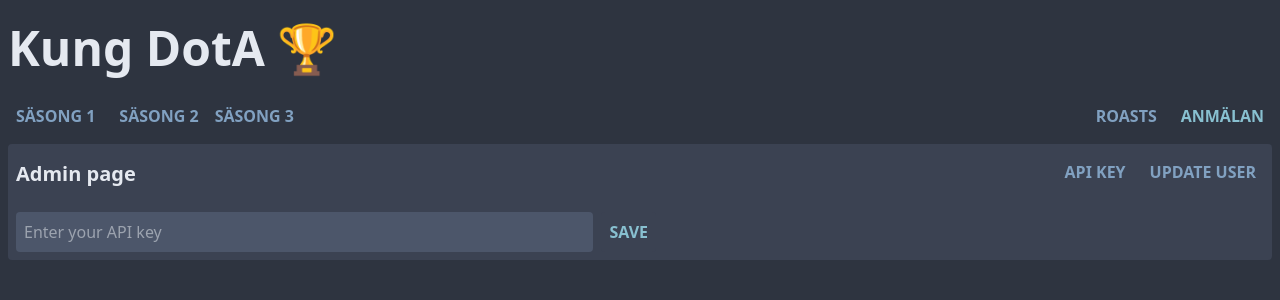
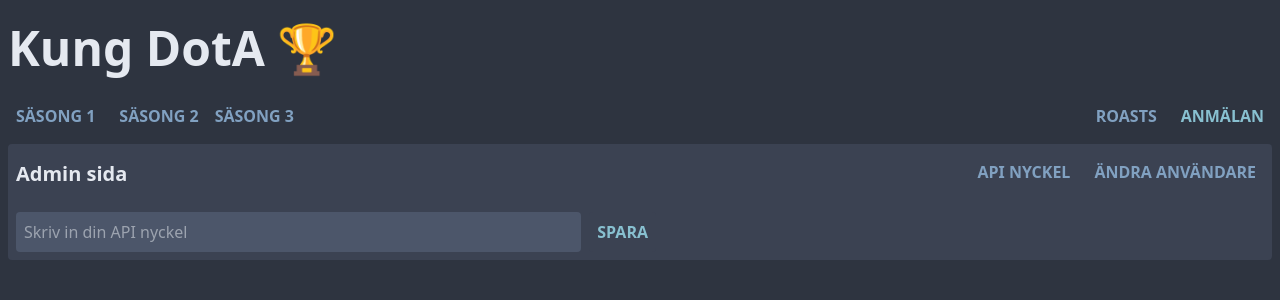
Before and after one commit to jadlers/bollsvenskan, a React (Create React App) app: page /admin/api-key in a window 1280 px wide. Shown: the top 300 px of the page. Built offline with nearby package versions, Linux system fonts and the light colour scheme; no server answers.

Commit message:
Be consistent in using Swedish on site

```diff
--- a/src/components/ApiKeySetting.jsx
+++ b/src/components/ApiKeySetting.jsx
@@ -15,7 +15,7 @@ function ApiKeySetting() {
       {apiKey ? (
         <div className="flex md:flex-row flex-col md:justify-center md:space-x-2 md:space-y-0 space-y-2">
           <p className="inline py-2 md:text-left text-center">
-            You have the following API key stored:
+            Du har följande API nyckel sparad:
           </p>
           <span
             className={`ml-2 p-2 font-semibold border border-nord-7
@@ -29,7 +29,7 @@ function ApiKeySetting() {
             className="p-2 rounded hover:bg-nord-2 text-nord-8 font-bold uppercase cursor-pointer"
             onClick={() => setApiKey(null)}
           >
-            Clear
+            Rensa
           </button>
         </div>
       ) : (
@@ -41,14 +41,14 @@ function ApiKeySetting() {
             className="bg-nord-3 p-2 flex-grow rounded"
             type="text"
             value={keyInput}
-            placeholder="Enter your API key"
+            placeholder="Skriv in din API nyckel"
             onChange={(e) => setKeyInput(e.target.value.trim())}
             onSubmit={saveKey}
           />
           <input
             className="p-2 rounded bg-nord-1 hover:bg-nord-2 text-nord-8 font-bold uppercase cursor-pointer"
             type="submit"
-            value="Save"
+            value="Spara"
           />
         </form>
       )}
--- a/src/components/UpdateUserInformation.jsx
+++ b/src/components/UpdateUserInformation.jsx
@@ -64,14 +64,15 @@ function UpdateUserInformation({ user }) {
     <div>
       {!apiKey && (
         <p className="font-semibold text-nord-11">
-          No API key set, you cannot update a user without a valid API key.
+          Ingen API nyckel sparad, du kan inte uppdatera någon användare utan en
+          giltig API nyckel.
         </p>
       )}
       {!user ? (
-        <p>Select a user.</p>
+        <p>Välj en användare.</p>
       ) : (
         <form onSubmit={handleSubmit} className="flex flex-col space-y-1">
-          <label htmlFor="username">Username:</label>
+          <label htmlFor="username">Användarnamn:</label>
           <input
             id="username"
             className={inputStyle}
@@ -102,7 +103,7 @@ function UpdateUserInformation({ user }) {
             value={updatedUser.discordId || ""}
             onChange={updateProperty("discordId")}
           />
-          <label htmlFor="discordUsername">Discord username:</label>
+          <label htmlFor="discordUsername">Discord användarnamn:</label>
           <input
             id="discordUsername"
             className={inputStyle}
--- a/src/components/UsersList.jsx
+++ b/src/components/UsersList.jsx
@@ -4,7 +4,7 @@ function UsersList({ users, selectUser }) {
   users.sort((a, b) => a.username > b.username);
   return (
     <div>
-      <p>List of users:</p>
+      <p>Lista med användare:</p>
       <ul className="space-y-1">
         {users.map((user) => (
           <li key={user.id}>
--- a/src/pages/Admin.jsx
+++ b/src/pages/Admin.jsx
@@ -11,13 +11,13 @@ function Admin({ players: users }) {
   return (
     <div className="flex flex-col space-y-4 bg-nord-1 p-2 rounded text-nord-5">
       <div className="flex flex-row justify-between">
-        <p className="py-2 font-bold text-xl text-center">Admin page</p>
+        <p className="py-2 font-bold text-xl text-center">Admin sida</p>
         <nav className="flex flex-row space-x-2">
           <Link className={buttonClasses} to="api-key">
-            API key
+            API Nyckel
           </Link>
           <Link className={buttonClasses} to="update-user">
-            Update user
+            Ändra användare
           </Link>
         </nav>
       </div>
```
